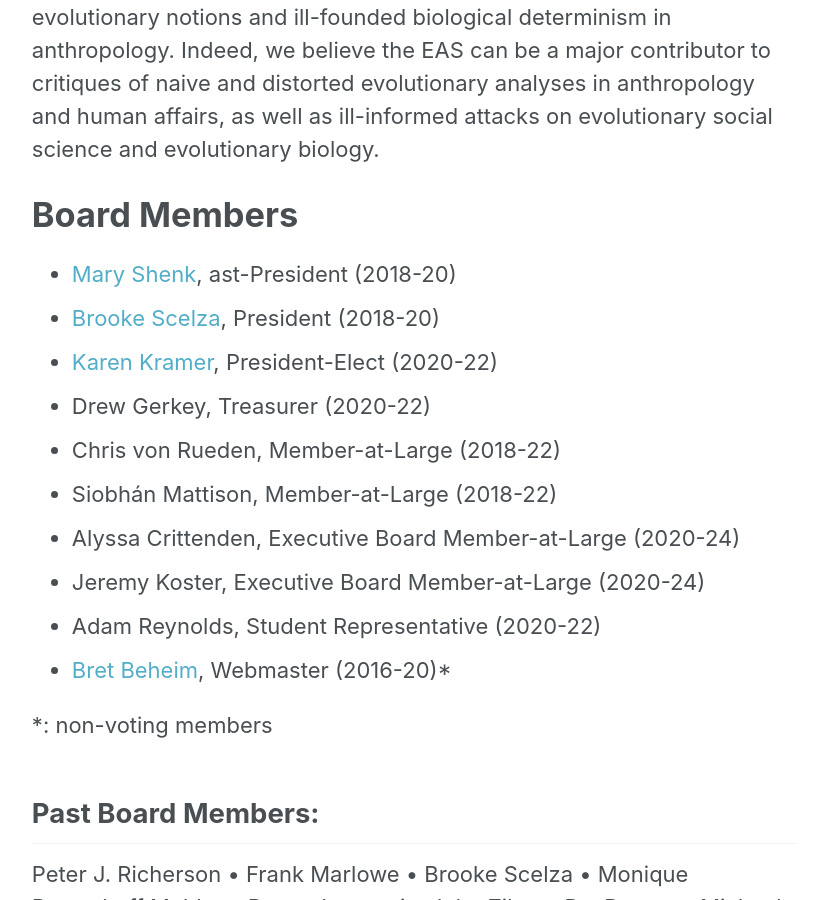
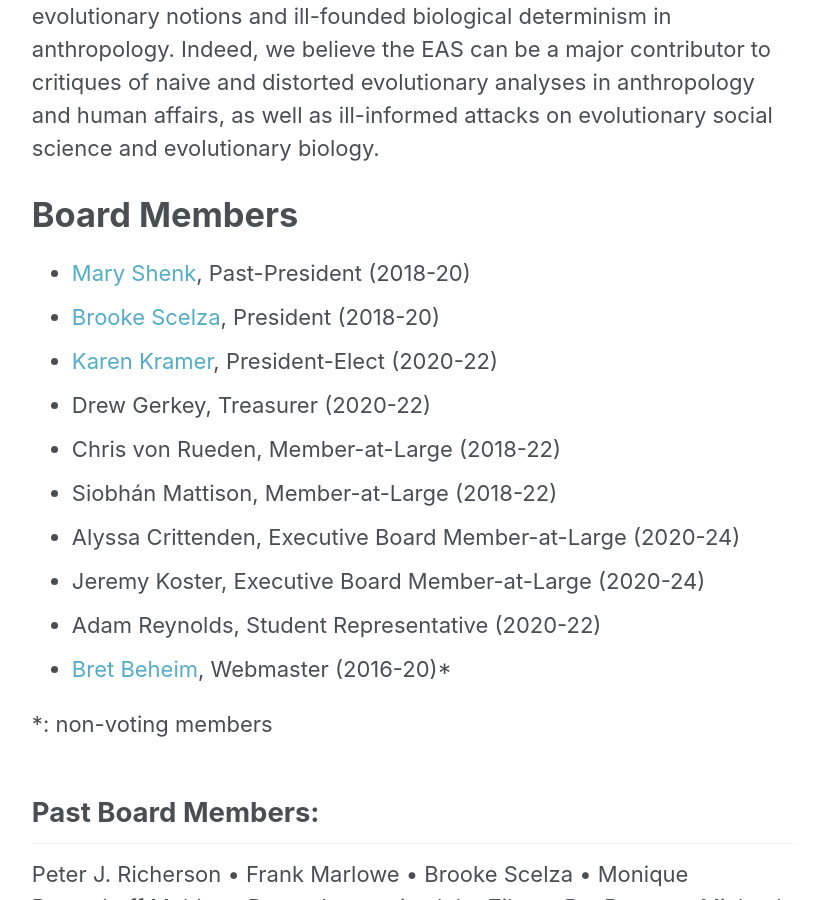
Before and after one commit to babeheim/evanthsoc-new, a Jekyll site: the page built from _pages/about.md, in a window 1280 px wide and 900 px high, scrolled down 3091 px. Shown: the whole window, without its empty margins (252-1080 px from the left). Built offline with Jekyll 4.4.1, drawn with Linux system fonts in a browser that asks for light colours.

Commit message:
fixed typo

```diff
--- a/_pages/about.md
+++ b/_pages/about.md
@@ -35,7 +35,7 @@ EAS aims to be a unifying force in the AAA, not a divisive one. As anthropologis
 
 # Board Members
 
-- [Mary Shenk](http://faculty.missouri.edu/~shenkm/), ast-President (2018-20)
+- [Mary Shenk](http://faculty.missouri.edu/~shenkm/), Past-President (2018-20)
 - [Brooke Scelza](https://www.anthro.ucla.edu/faculty/brooke-scelza), President (2018-20)
 - [Karen Kramer](https://anthro.utah.edu/faculty/kkramer/), President-Elect (2020-22)
 - Drew Gerkey, Treasurer (2020-22)
```
